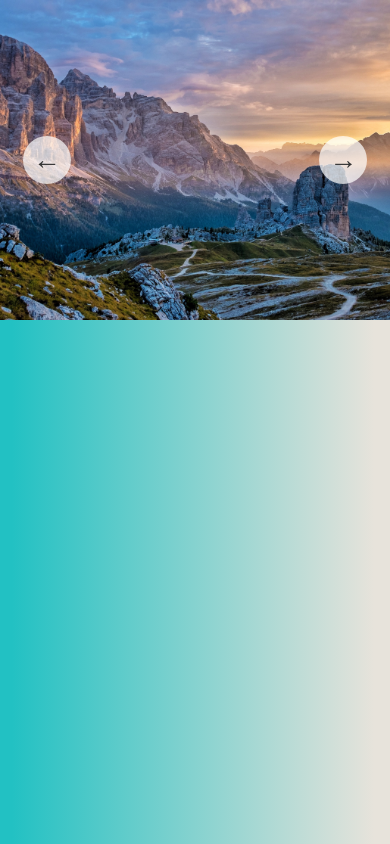
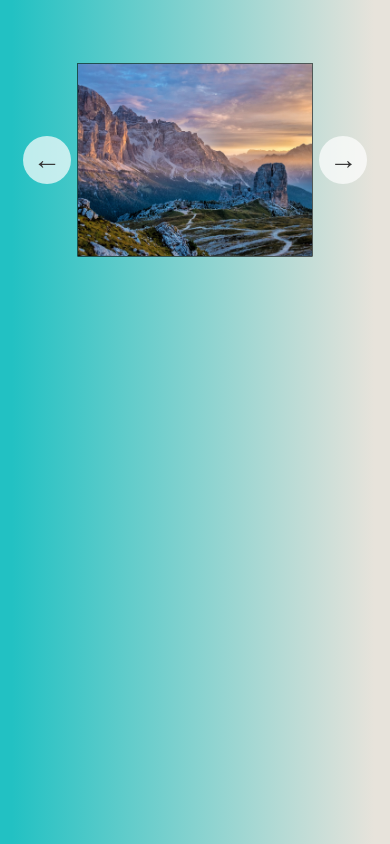
Before and after one commit to nehalskdev/Img-Crousel, a plain HTML site: page index.html in a window 390 px wide. Shown: the top 844 px of the page. Drawn offline with Linux system fonts and the light colour scheme.

Commit message:
made adjustment in css and added defer attribute

```diff
--- a/index.html
+++ b/index.html
@@ -4,6 +4,8 @@
     <meta charset="UTF-8" />
     <meta name="viewport" content="width=device-width, initial-scale=1.0" />
     <link rel="stylesheet" href="style.css" />
+    <script defer src="app.js"></script>
+
     <title>Crousel</title>
   </head>
   <body>
@@ -16,7 +18,5 @@
         <button class="slider__btn slider__btn--right">&rarr;</button>
       </div>
     </div>
-
-    <script src="app.js"></script>
   </body>
 </html>
--- a/style.css
+++ b/style.css
@@ -4,6 +4,8 @@
     box-sizing: border-box;
 }
 body{
+  height: 100vh;
+  width: 100vw;
     background: rgb(34,193,195);
     background: linear-gradient(90deg, rgba(34,193,195,1) 3%, rgba(231,227,219,1) 96%);
 }
@@ -30,7 +32,8 @@ body{
   width: 100%;
   height: 100%;
   object-fit: cover;
-  scale: 0.5;
+  border: 1px solid black;
+  scale: 0.7;
 }
 
 .slider__btn {
@@ -90,6 +93,7 @@ body{
 }
 
 @media (max-width: 480px) {
+
   .slider {
     height: 20rem; /* Further adjustment for very small screens */
   }
@@ -99,7 +103,7 @@ body{
   }
 
   .slide > img {
-    scale: 1; /* Scale image to fit small screens */
+    scale: 0.6; /* Scale image to fit small screens */
   }
 
   .slider__btn {
```
